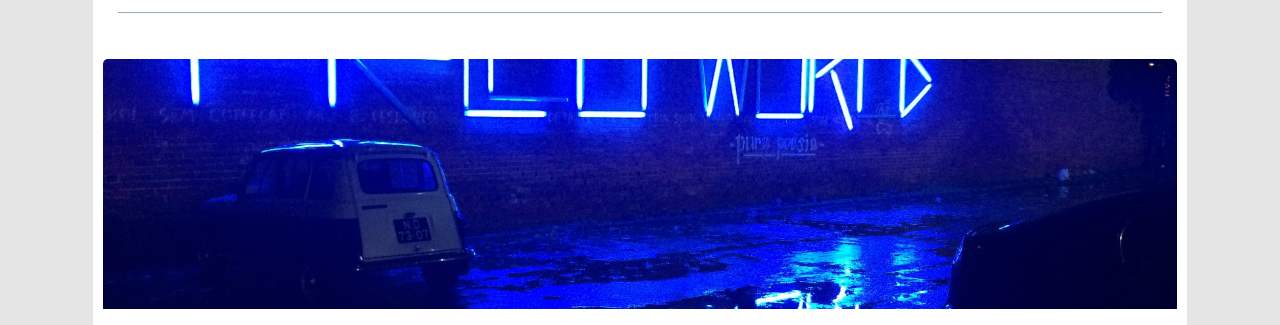
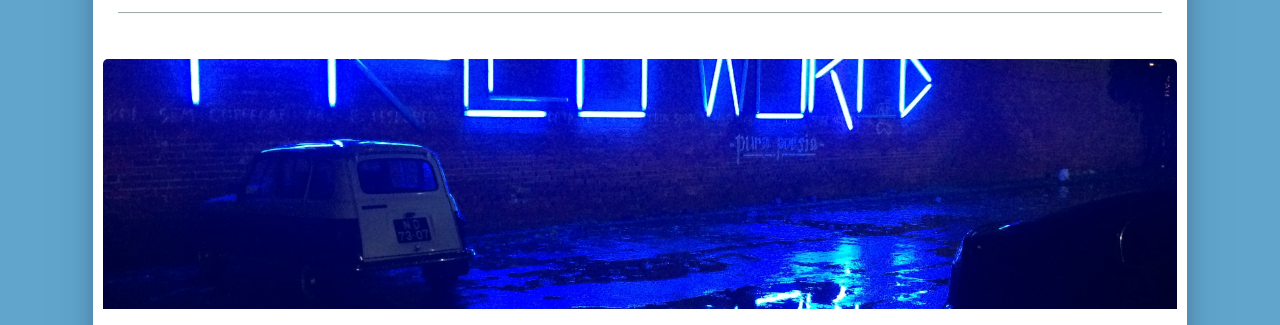
Before and after one commit to brady-brown20330/bradys-blog, a Gatsby site: page / in a window 1280 px wide. Shown: the part 306-631 px from the top of the page. Built offline with nearby package versions, Linux system fonts and the light colour scheme; Gatsby itself is replaced by a stand-in of ours; some packages are replaced by stand-ins of ours.

Commit message:
added box shadow and changed background color

```diff
--- a/src/components/Layout.js
+++ b/src/components/Layout.js
@@ -9,7 +9,7 @@
     display: flex;
     align-items: center;
     justify-content: center;
-    background-color:  #E5E5E5;
+    background-color:  RGBA(0,111,175,0.62);
     color: black;
     font-family: Ubuntu;
   }
@@ -26,7 +26,10 @@
   max-width: 85%;
   margin: auto;
   padding: 10px;
-`
+
+  box-shadow: rgba(17, 17, 26, 0.1) 0px 4px 16px, rgba(17, 17, 26, 0.1) 0px 8px 24px, rgba(17, 17, 26, 0.1) 0px 16px 56px;
+
+  `
 export const Layout = ({ children }) => {
   const { title, description } = useSiteMetadata();
   return (
```
